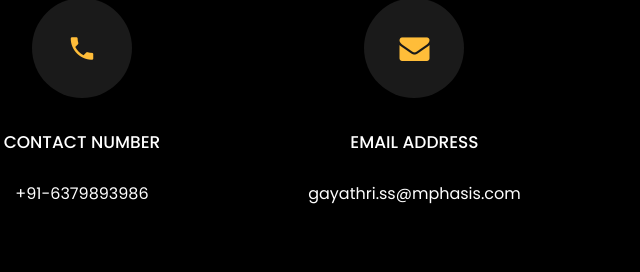
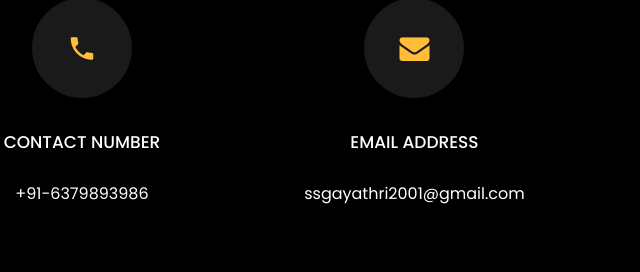
Before and after one commit to Gayusara25/PersonalPortfolio, a plain HTML site: page index.html in a window 1280 px wide. Shown: the part 3773-4045 px from the top of the page, 558-1198 px from the left. Drawn offline with Linux system fonts and the light colour scheme; files whose address does not match are found by name.

Commit message:
Update index.html

```diff
--- a/index.html
+++ b/index.html
@@ -299,7 +299,7 @@
           			<span class="icon-envelope"></span>
           		</div>
           		<h3 class="mb-4">Email Address</h3>
-	            <p><a href="mailto:info@yoursite.com">gayathri.ss@mphasis.com</a></p>
+	            <p><a href="mailto:info@yoursite.com">ssgayathri2001@gmail.com</a></p>
 	          </div>
           </div>
 
```
